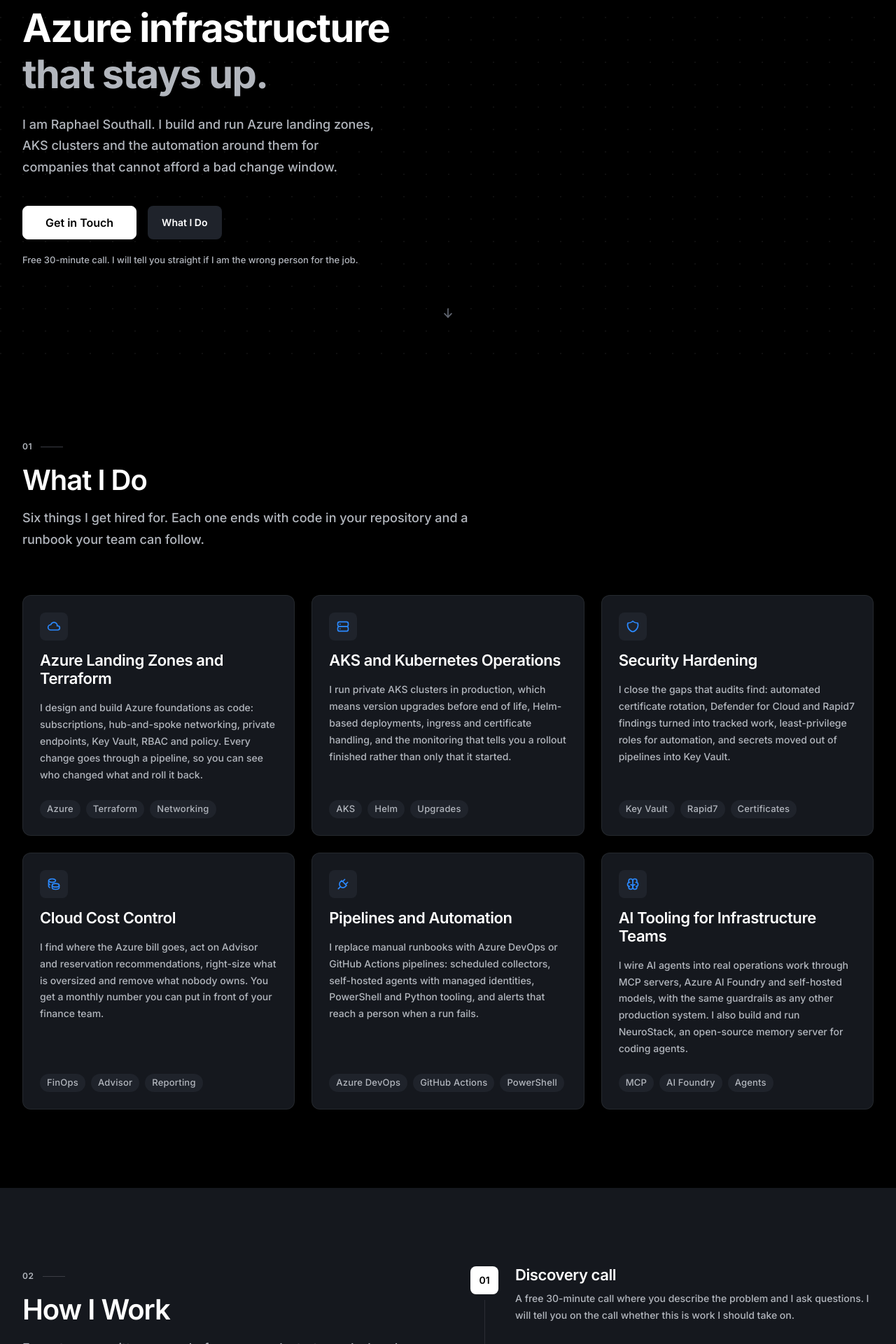
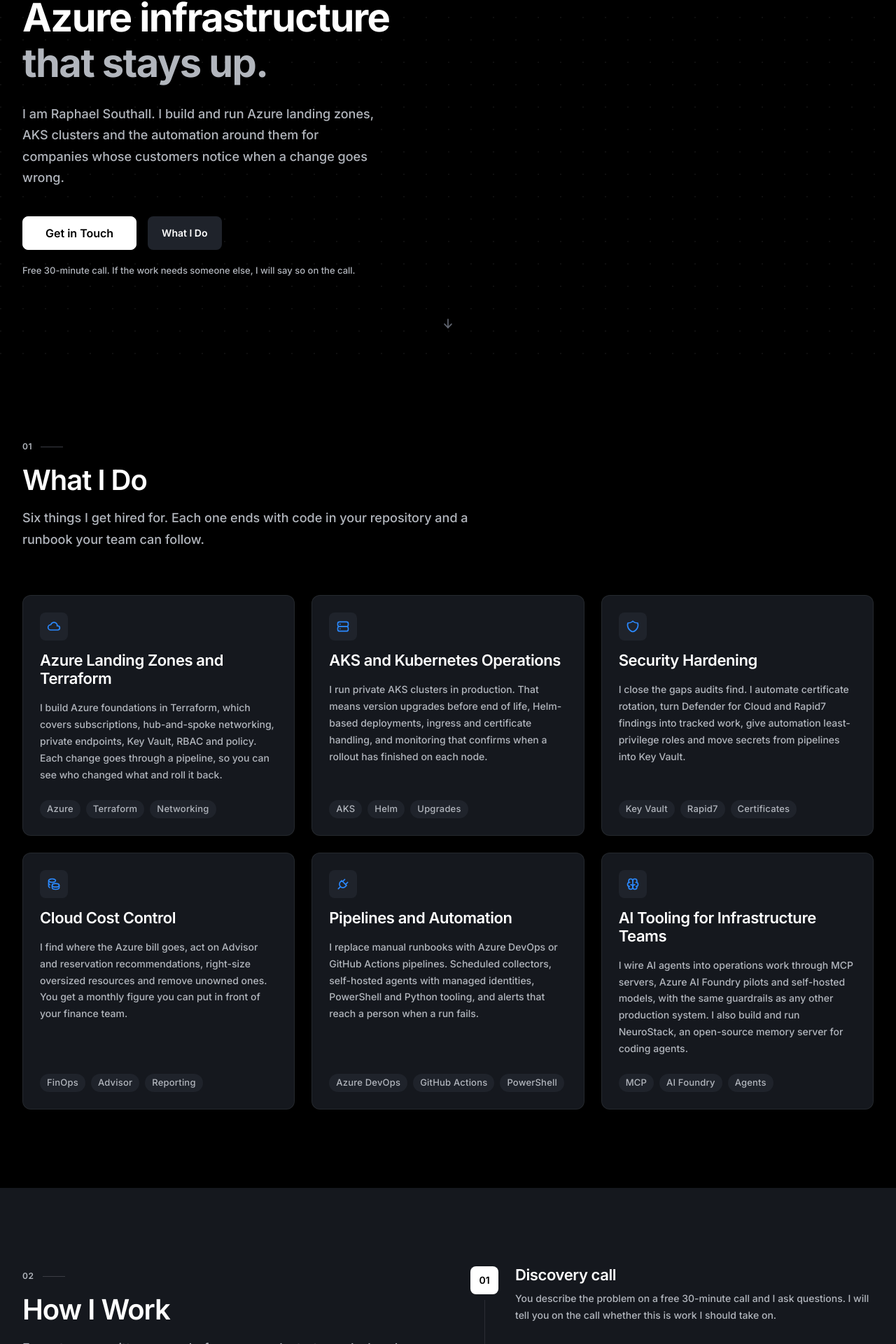
Before and after one commit to raphasouthall/website, a SvelteKit app in the folder it-website/: page / in a window 1280 px wide. Shown: the part 168-2088 px from the top of the page at 70% size. Built offline with nearby package versions, Linux system fonts and the light colour scheme.

Commit message:
Copy: remove colon lists, contrasts and quotables from services, process, hero, FAQ

```diff
--- a/it-website/src/app.html
+++ b/it-website/src/app.html
@@ -129,7 +129,7 @@
 					"name": "What kind of work do you take on?",
 					"acceptedAnswer": {
 						"@type": "Answer",
-						"text": "Azure platform work: landing zones, networking, AKS, Terraform, pipelines, certificate and secret automation, cost reviews and security hardening. I do not do application development or generic IT support."
+						"text": "I take on Azure platform work, which covers landing zones, networking, AKS, Terraform, pipelines, certificate and secret automation, cost reviews and security hardening. Application development and desktop support sit outside what I offer."
 					}
 				},
 				{
--- a/it-website/src/lib/data/process.ts
+++ b/it-website/src/lib/data/process.ts
@@ -5,7 +5,7 @@
 		number: '01',
 		title: 'Discovery call',
 		description:
-			'A free 30-minute call where you describe the problem and I ask questions. I will tell you on the call whether this is work I should take on.'
+			'You describe the problem on a free 30-minute call and I ask questions. I will tell you on the call whether this is work I should take on.'
 	},
 	{
 		number: '02',
--- a/it-website/src/lib/data/services.ts
+++ b/it-website/src/lib/data/services.ts
@@ -5,42 +5,42 @@
 		icon: 'cloud',
 		title: 'Azure Landing Zones and Terraform',
 		description:
-			'I design and build Azure foundations as code: subscriptions, hub-and-spoke networking, private endpoints, Key Vault, RBAC and policy. Every change goes through a pipeline, so you can see who changed what and roll it back.',
+			'I build Azure foundations in Terraform, which covers subscriptions, hub-and-spoke networking, private endpoints, Key Vault, RBAC and policy. Each change goes through a pipeline, so you can see who changed what and roll it back.',
 		tags: ['Azure', 'Terraform', 'Networking']
 	},
 	{
 		icon: 'server',
 		title: 'AKS and Kubernetes Operations',
 		description:
-			'I run private AKS clusters in production, which means version upgrades before end of life, Helm-based deployments, ingress and certificate handling, and the monitoring that tells you a rollout finished rather than only that it started.',
+			'I run private AKS clusters in production. That means version upgrades before end of life, Helm-based deployments, ingress and certificate handling, and monitoring that confirms when a rollout has finished on each node.',
 		tags: ['AKS', 'Helm', 'Upgrades']
 	},
 	{
 		icon: 'shield',
 		title: 'Security Hardening',
 		description:
-			'I close the gaps that audits find: automated certificate rotation, Defender for Cloud and Rapid7 findings turned into tracked work, least-privilege roles for automation, and secrets moved out of pipelines into Key Vault.',
+			'I close the gaps audits find. I automate certificate rotation, turn Defender for Cloud and Rapid7 findings into tracked work, give automation least-privilege roles and move secrets from pipelines into Key Vault.',
 		tags: ['Key Vault', 'Rapid7', 'Certificates']
 	},
 	{
 		icon: 'coins',
 		title: 'Cloud Cost Control',
 		description:
-			'I find where the Azure bill goes, act on Advisor and reservation recommendations, right-size what is oversized and remove what nobody owns. You get a monthly number you can put in front of your finance team.',
+			'I find where the Azure bill goes, act on Advisor and reservation recommendations, right-size oversized resources and remove unowned ones. You get a monthly figure you can put in front of your finance team.',
 		tags: ['FinOps', 'Advisor', 'Reporting']
 	},
 	{
 		icon: 'plug',
 		title: 'Pipelines and Automation',
 		description:
-			'I replace manual runbooks with Azure DevOps or GitHub Actions pipelines: scheduled collectors, self-hosted agents with managed identities, PowerShell and Python tooling, and alerts that reach a person when a run fails.',
+			'I replace manual runbooks with Azure DevOps or GitHub Actions pipelines. Scheduled collectors, self-hosted agents with managed identities, PowerShell and Python tooling, and alerts that reach a person when a run fails.',
 		tags: ['Azure DevOps', 'GitHub Actions', 'PowerShell']
 	},
 	{
 		icon: 'brain',
 		title: 'AI Tooling for Infrastructure Teams',
 		description:
-			'I wire AI agents into real operations work through MCP servers, Azure AI Foundry and self-hosted models, with the same guardrails as any other production system. I also build and run NeuroStack, an open-source memory server for coding agents.',
+			'I wire AI agents into operations work through MCP servers, Azure AI Foundry pilots and self-hosted models, with the same guardrails as any other production system. I also build and run NeuroStack, an open-source memory server for coding agents.',
 		tags: ['MCP', 'AI Foundry', 'Agents']
 	}
 ];
--- a/it-website/src/routes/+page.svelte
+++ b/it-website/src/routes/+page.svelte
@@ -88,7 +88,7 @@
 
 				<p class="hero-animate-delay-2 text-lg text-ink-muted leading-[1.69] max-w-lg mb-10">
 					I am Raphael Southall. I build and run Azure landing zones, AKS clusters and the
-					automation around them for companies that cannot afford a bad change window.
+					automation around them for companies whose customers notice when a change goes wrong.
 				</p>
 
 				<div class="hero-animate-delay-3 flex flex-wrap gap-4">
@@ -104,7 +104,7 @@
 				</div>
 
 				<p class="hero-animate-delay-3 mt-5 text-[13px] text-ink-muted">
-					Free 30-minute call. I will tell you straight if I am the wrong person for the job.
+					Free 30-minute call. If the work needs someone else, I will say so on the call.
 				</p>
 			</div>
 
@@ -334,9 +334,9 @@
 				<div class="collapse-title font-semibold">What kind of work do you take on?</div>
 				<div class="collapse-content text-base-content/70 text-sm leading-relaxed">
 					<p>
-						Azure platform work: landing zones, networking, AKS, Terraform, pipelines, certificate
-						and secret automation, cost reviews and security hardening. I do not do application
-						development or generic IT support.
+						I take on Azure platform work, which covers landing zones, networking, AKS, Terraform,
+						pipelines, certificate and secret automation, cost reviews and security hardening.
+						Application development and desktop support sit outside what I offer.
 					</p>
 				</div>
 			</div>
```
